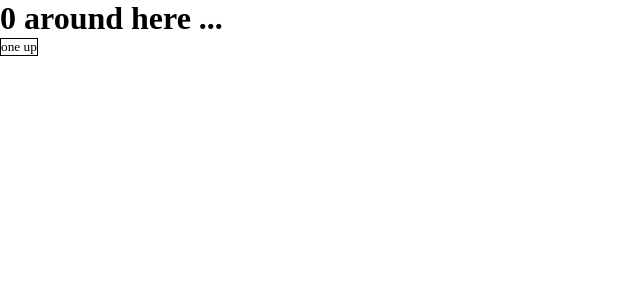
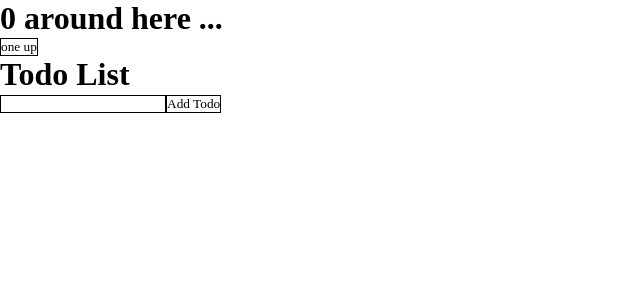
Before and after one commit to yuna-c/react, a React (Vite) app: page / in a window 1280 px wide. Shown: the top 300 px of the page, without its empty margins (0-640 px from the left). Built offline with nearby package versions, Linux system fonts and the light colour scheme.

Commit message:
📝 add : 기본 예제 - 상태 정의, 상태 내용

```diff
--- a/src/App.jsx
+++ b/src/App.jsx
@@ -1,14 +1,44 @@
 import './styles/App.css'
+import { useState } from 'react'
+
 import useBearsStore from './zustand/bearsStore'
+import useTodosStore from './zustand/todosStore'
 
 function App() {
   const bears = useBearsStore((state) => state.bears)
   const increasePopulation = useBearsStore((state) => state.increasePopulation)
+
+  const todos = useTodosStore((state) => state.todos)
+  const addTodo = useTodosStore((state) => state.addTodo)
+  const removeTodo = useTodosStore((state) => state.removeTodo)
+  const [input, setInput] = useState('')
+
   return (
-    <div>
-      <h1>{bears} around here ...</h1>
-      <button onClick={increasePopulation}>one up</button>
-    </div>
+    <>
+      <div>
+        <h1>{bears} around here ...</h1>
+        <button onClick={increasePopulation}>one up</button>
+      </div>
+      <div>
+        <h1>Todo List</h1>
+        <input value={input} onChange={(e) => setInput(e.target.value)} />
+        <button
+          onClick={() => {
+            addTodo(input)
+            setInput('')
+          }}
+        >
+          Add Todo
+        </button>
+        <ul>
+          {todos.map((todo, index) => (
+            <li key={index}>
+              {todo} <button onClick={() => removeTodo(index)}>Remove</button>
+            </li>
+          ))}
+        </ul>
+      </div>
+    </>
   )
 }
 export default App
--- /dev/null
+++ b/src/zustand/todosStore.js
@@ -0,0 +1,12 @@
+import { create } from 'zustand'
+
+const useTodosStore = create((set) => ({
+  todos: [],
+  addTodo: (todo) => set((state) => ({ todos: [...state.todos, todo] })),
+  removeTodo: (index) =>
+    set((state) => ({
+      todos: state.todos.filter((_, i) => i !== index)
+    }))
+}))
+
+export default useTodosStore
```
